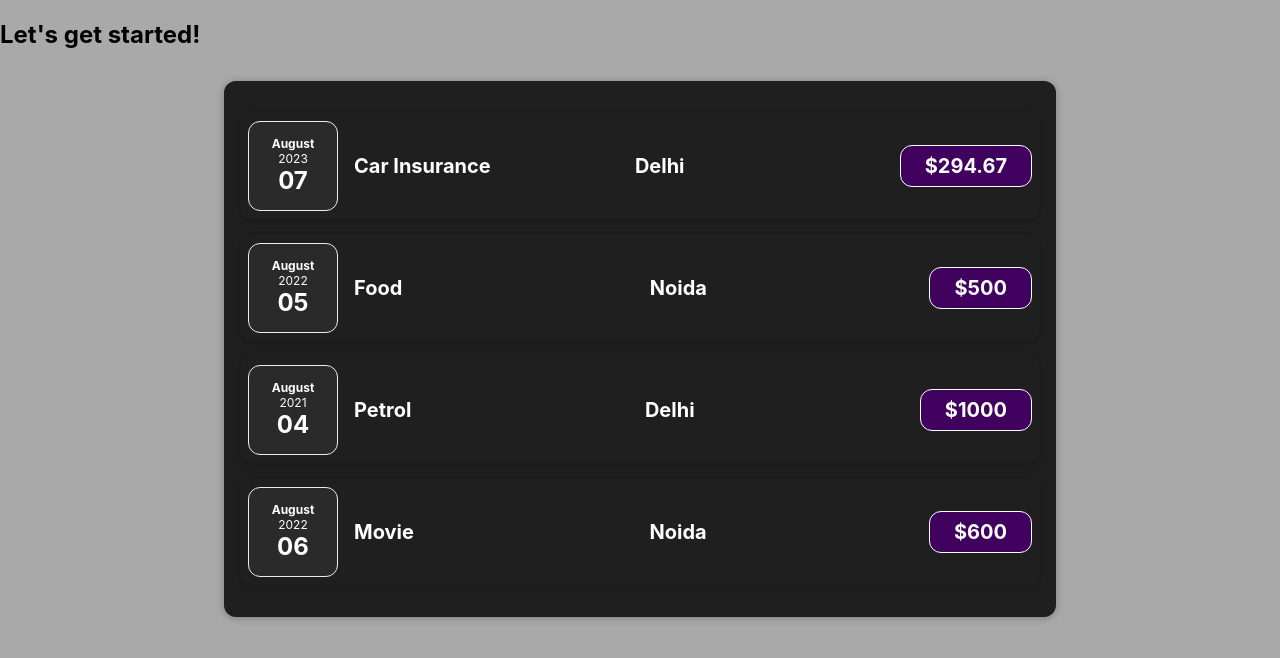
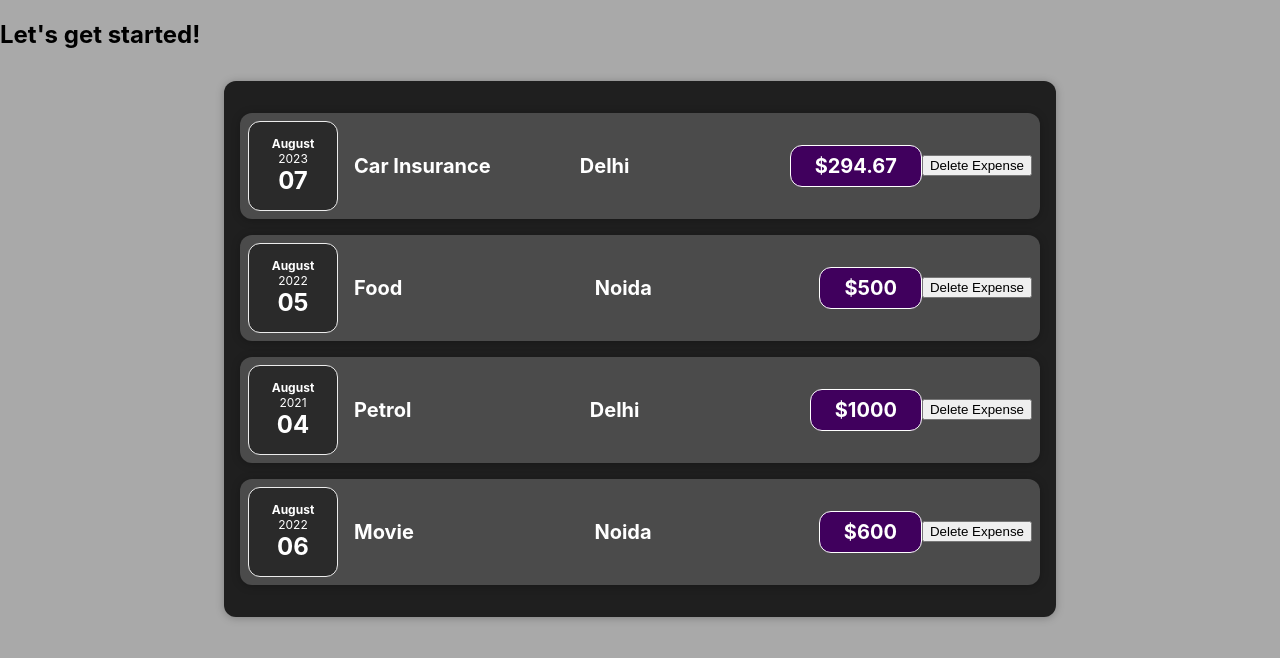
Before and after one commit to roshani2022/AdvanceReact, a React (Create React App) app: page / in a window 1280 px wide. Shown: the top 658 px of the page. Built offline with nearby package versions, Linux system fonts and the light colour scheme.

Commit message:
advancedReactTask1

```diff
--- a/src/App.js
+++ b/src/App.js
@@ -6,24 +6,28 @@ import Expense from "./components/expenses/Expense";
 const App = () => {
   const expenses = [
     {
+      id:"e1",
       title: "Car Insurance",
       locationOfExpenditure: "Delhi",
       amount: 294.67,
       date: new Date(2023, 7, 7),
     },
     {
+      id:"e2",
       title: "Food",
       locationOfExpenditure: "Noida",
       amount: 500,
       date: new Date(2022, 7, 5),
     },
     {
+      id:"e3",
       title: "Petrol",
       locationOfExpenditure: "Delhi",
       amount: 1000,
       date: new Date(2021, 7, 4),
     },
     {
+      id:"e4",
       title: "Movie",
       locationOfExpenditure: "Noida",
       amount: 600,
--- a/src/components/expenses/Expense.css
+++ b/src/components/expenses/Expense.css
@@ -1,6 +1,6 @@
 .expenses {
       padding: 1rem;
-      background-color: rgb(31, 31, 31);
+      background-color:rgb(31,31,31);
       margin: 2rem auto;
       width: 50rem;
       max-width: 95%;
--- a/src/components/expenses/Expense.js
+++ b/src/components/expenses/Expense.js
@@ -8,6 +8,7 @@ const Expense = (props) => {
       {props.items.map((item) => {
         return (
             <ExpenseItem
+               id={item.id}
               title={item.title}
               location={item.locationOfExpenditure}
               amount={item.amount}
--- a/src/components/expenses/ExpenseItem.css
+++ b/src/components/expenses/ExpenseItem.css
@@ -2,10 +2,9 @@
   display: flex;
   justify-content: space-between;
   align-items: center;
-  box-shadow: 0 2px 8px rgba(0, 0, 0, 0.25);
   padding: 0.5rem;
   margin: 1rem 0;
-
+  background: #4b4b4b;;
 }
 
 .expense-item__description {
--- a/src/components/expenses/ExpenseItem.js
+++ b/src/components/expenses/ExpenseItem.js
@@ -5,17 +5,25 @@ import ExpenseDate from "./ExpenseDate";
 import "./ExpenseItem.css";
 import Card from "../UI/Card";
 
+const ExpenseItem = (props) => {
+  //function clickHandler(){}
+  const clickHandler = () => {
+    const removeExpenseItem = document.getElementById(props.id);
+    removeExpenseItem.remove();
+  };
 
-const ExpenseItem = (props) => {
   return (
-    <Card className='expense-item'>
+    <div id={props.id}>
+      <Card className="expense-item">
         <ExpenseDate date={props.date} />
         <ExpenseDetail
           title={props.title}
           location={props.location}
           amount={props.amount}
         />
+        <button onClick={clickHandler}>Delete Expense</button>
       </Card>
+    </div>
   );
 };
 export default ExpenseItem;
```
Lines whose indentation alone changed are shown as unchanged.
